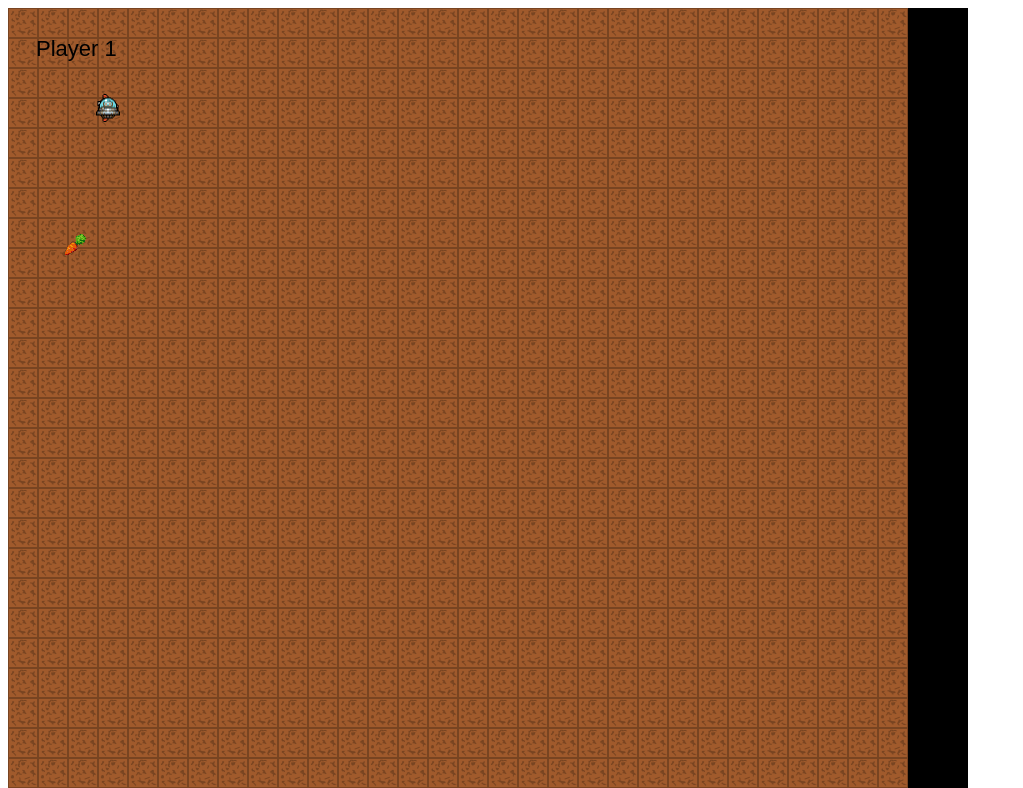
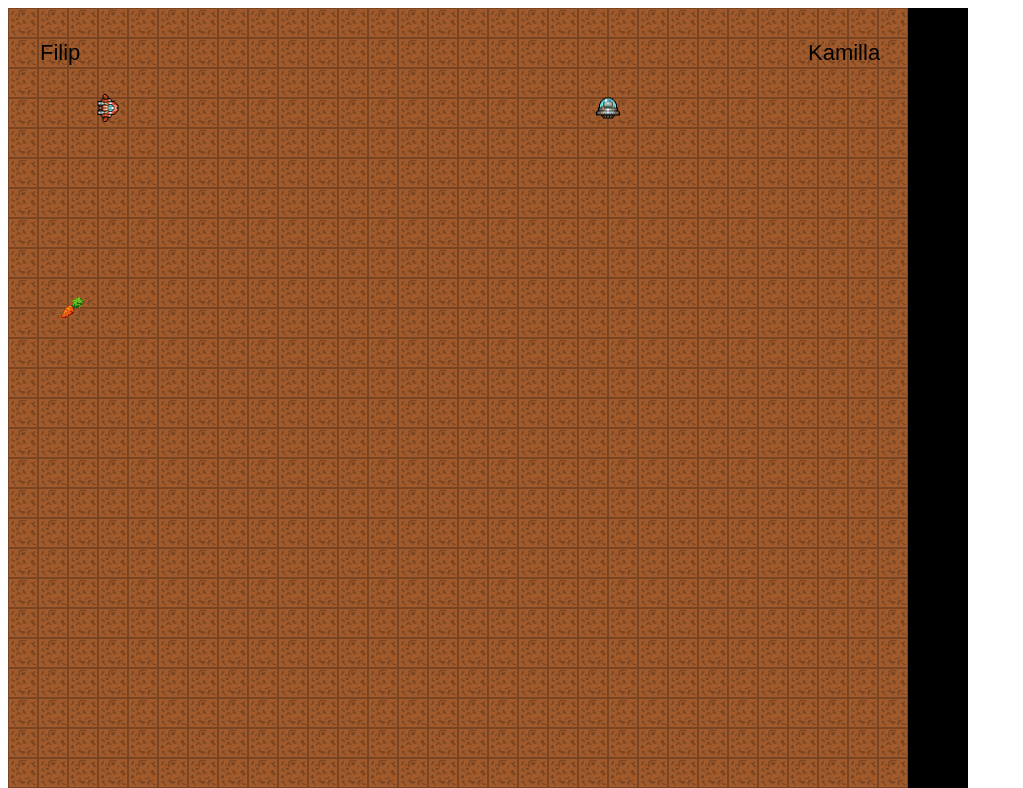
Before and after one commit to superfille/shooter, a website: page index.html in a window 1280 px wide. Shown: the top 788 px of the page, without its empty margins (0-1023 px from the left). Drawn offline with Linux system fonts and the light colour scheme; animation ran at ten frames a second.

Commit message:
Added player class

```diff
--- a/game/create.js
+++ b/game/create.js
@@ -7,75 +7,23 @@ function createMap() {
 }
 
 function createPlayer1() {
-	player1Weapon = game.add.weapon(30, 'player1bullet')
-
-	player1Weapon.bulletKillType = Phaser.Weapon.KILL_NEVER
-	player1Weapon.bulletCollideWorldBounds = true
-	player1Weapon.bulletGravity = 100
-	player1Weapon.bulletSpeed = 600
-	player1Weapon.bullets.setAll('body.bounce.x', 1);
-	player1Weapon.bullets.setAll('body.bounce.y', 1);
-	player1Weapon.fireRate = 100
-
-	player1 = game.add.sprite(100, 100, 'player1')
-
-	player1.anchor.set(0.5)
-
-	game.physics.arcade.enable(player1)
-	player1.body.collideWorldBounds = true
-
-	player1.body.drag.set(50)
-    player1.body.maxVelocity.set(200)
-
-	player1Weapon.trackSprite(player1, 0, 0, true)
-
-	cursors = game.input.keyboard.createCursorKeys()
-
-	player1FireButton = game.input.keyboard.addKey(Phaser.KeyCode.SPACEBAR)
-
-	player1Text =
-		game.add.text(28, 28, 'Player 1',
-			{
-				font: '22px Arial',
-				fill: '#000000',
-				align: 'center'
-			})
+	player1 = new Player(game, 'Filip', 'ship', 'green_ball', 'coin', 100, 100, 32, 32,
+		{
+			forward: Phaser.KeyCode.W,
+			left:    Phaser.KeyCode.A,
+			right:   Phaser.KeyCode.D,
+			fire:    Phaser.KeyCode.SPACEBAR
+		})
 }
 
 function createPlayer2() {
-	player2Weapon = game.add.weapon(30, 'player2bullet')
-
-	player2Weapon.bulletKillType = Phaser.Weapon.KILL_NEVER
-	player2Weapon.bulletCollideWorldBounds = true
-	player2Weapon.bulletGravity = 100
-	player2Weapon.bulletSpeed = 600
-	player2Weapon.bullets.setAll('body.bounce.x', 1);
-	player2Weapon.bullets.setAll('body.bounce.y', 1);
-	player2Weapon.fireRate = 100
-
-	player2 = game.add.sprite(100, 100, 'player2')
-
-	player2.anchor.set(0.5)
-
-	game.physics.arcade.enable(player2)
-	player2.body.collideWorldBounds = true
-
-	player2.body.drag.set(50)
-    player2.body.maxVelocity.set(200)
-
-	player2Weapon.trackSprite(player2, 0, 0, true)
-
-	cursors = game.input.keyboard.createCursorKeys()
-
-	player2FireButton = game.input.keyboard.addKey(Phaser.KeyCode.ALT)
-
-	player2Text =
-		game.add.text(900, 28, 'Player 2',
-			{
-				font: '22px Arial',
-				fill: '#000000',
-				align: 'center'
-			})
+	player2 = new Player(game, 'Kamilla', 'ufo', 'yellow_ball', 'coin', 600, 100, 800, 32,
+	{
+		forward: Phaser.KeyCode.UP,
+		left:    Phaser.KeyCode.LEFT,
+		right:   Phaser.KeyCode.RIGHT,
+		fire:    Phaser.KeyCode.CONTROL
+	})
 }
 
 function initAmmo() {
@@ -83,33 +31,13 @@ function initAmmo() {
 }
 
 function createAmmo() {
-	ammunition.create(getRandomInt(0, 900), getRandomInt(0, 900), 'ammo')
+	ammunition.create(getRandomInt(0, 850), getRandomInt(100, 850), 'ammo')
 }
 
 function getRandomInt(min, max) {
 	min = Math.ceil(min);
 	max = Math.floor(max);
 	return Math.floor(Math.random() * (max - min)) + min; //The maximum is exclusive and the minimum is inclusive
-}
-
-function initCoins() {
-	player1Coins = game.add.group()
-	player2Coins = game.add.group()
-}
-
-function createCoin(player) {
-	if(player === 1) {
-		player1Coins.children.length
-		let c = game.add.sprite(32 * player1Coins.children.length, 60, 'coin')
-		c.animations.add('walk')
-		c.animations.play('walk', 12, true)
-		player1Coins.add(c)
-	}else {
-		let c = game.add.sprite(820 + (32 * player2Coins.children.length), 60, 'coin')
-		c.animations.add('walk')
-		c.animations.play('walk', 12, true)
-		player2Coins.add(c)
-	}
 }
 
 function winText() {
@@ -129,7 +57,5 @@ function create() {
 	createMap()
 	createPlayer1()
 	createPlayer2()
-	winText()
 	initAmmo()
-	initCoins()
 }
--- a/game/globals.js
+++ b/game/globals.js
@@ -1,12 +1,6 @@
 let player1 = {}
-let player1Weapon = {}
-let player1FireButton = {}
-let player1Text = {}
 
 let player2 = {}
-let player2Weapon = {}
-let player2FireButton = {}
-let player2Text = {}
 
 let ammunition = {}
 
@@ -17,5 +11,3 @@ const reloadAmmoTime = 6000
 
 let map
 let groundLayer
-
-let cursors
--- /dev/null
+++ b/game/player.js
@@ -0,0 +1,95 @@
+const maxBullets = 50
+const bulletSpeed = 500
+const forwardVelocity = 500
+const angularVelocity = 300
+const coinsToShoot = 3
+
+function Player(game, name, playerSprite, bulletSprite, coinSprite, x, y, hudx, hudy, controlls) {
+	this.hud = {x: hudx, y: hudy}
+	this.coinSprite = coinSprite
+	this.name = name
+
+	this.weapon = game.add.weapon(maxBullets, bulletSprite)
+
+	this.weapon.bulletKillType = Phaser.Weapon.KILL_NEVER
+	this.weapon.bulletCollideWorldBounds = true
+	this.weapon.bulletSpeed = bulletSpeed
+	this.weapon.bullets.setAll('body.bounce.x', 1);
+	this.weapon.bullets.setAll('body.bounce.y', 1);
+
+	this.player = game.add.sprite(x, y, playerSprite)
+	this.player.anchor.set(0.5)
+
+	game.physics.arcade.enable(this.player)
+	this.player.body.collideWorldBounds = true
+
+	this.weapon.trackSprite(this.player, 0, 0, true)
+
+	this.text = game.add.text(hudx, hudy, this.name,{
+		font: '22px Arial',
+		fill: '#000000',
+		align: 'center'
+	})
+
+	this.controlls = {}
+	this.controlls.forward = game.input.keyboard.addKey(controlls.forward)
+	this.controlls.left = game.input.keyboard.addKey(controlls.left)
+	this.controlls.right = game.input.keyboard.addKey(controlls.right)
+	this.controlls.fire = game.input.keyboard.addKey(controlls.fire)
+
+	this.coins = game.add.group()
+
+	this.addCoin = function() {
+		let coin = game.add.sprite(this.hud.x + (32 * this.coins.children.length), this.hud.y + 30, 'coin')
+		coin.animations.add('walk')
+		coin.animations.play('walk', 12, true)
+		this.coins.add(coin)
+	}
+
+	this.shoot = function() {
+		if(this.coins.children.length === coinsToShoot) {
+			this.coins.removeAll()
+			this.weapon.fire()
+		}
+	}
+
+	this.update = function(game) {
+		this.player.body.velocity.x = 0
+		this.player.body.velocity.y = 0
+		this.player.body.angularVelocity = 0
+
+		if (this.controlls.left.isDown){
+			this.player.body.angularVelocity = -angularVelocity
+		} else if (this.controlls.right.isDown){
+			this.player.body.angularVelocity = angularVelocity
+		}
+
+		if (this.controlls.forward.isDown) {
+			game.physics.arcade.velocityFromAngle(this.player.angle, forwardVelocity, this.player.body.velocity)
+		}
+
+		if (this.controlls.fire.isDown){
+			this.shoot()
+		}
+	}
+
+	this.overlapEnemyBullet = function(game, enemyBullets) {
+		game.physics.arcade.overlap(this.player, enemyBullets, this.die, null, this)
+	}
+
+	this.die = function() {
+		console.log(this.name + " died")
+		//TODO: Add pixel explosion
+	}
+
+	this.overlapAmmunition = function(game, ammunition) {
+		game.physics.arcade.overlap(this.player, ammunition, this.addAmmunition, null, this)
+	}
+
+	this.addAmmunition = function(_, ammunition) {
+		ammunition.kill()
+		if(this.coins.children.length < 3) {
+			this.addCoin()
+		}
+	}
+}
--- a/game/preload.js
+++ b/game/preload.js
@@ -1,8 +1,8 @@
 function preload() {
-	game.load.image('player1', './game/assets/thrust_ship.png')
-	game.load.image('player2', './game/assets/ufo.png')
-	game.load.image('player1bullet', './game/assets/green_ball.png')
-	game.load.image('player2bullet', './game/assets/yellow_ball.png')
+	game.load.image('ship', './game/assets/thrust_ship.png')
+	game.load.image('ufo', './game/assets/ufo.png')
+	game.load.image('green_ball', './game/assets/green_ball.png')
+	game.load.image('yellow_ball', './game/assets/yellow_ball.png')
 	game.load.tilemap('tilemap', './game/assets/shooter-first.json', null, Phaser.Tilemap.TILED_JSON)
 	game.load.image('dirt', './game/assets/dirt.png')
 	game.load.image('ammo', './game/assets/carrot.png')
--- a/game/update.js
+++ b/game/update.js
@@ -1,7 +1,10 @@
 function update() {
-	updatePlayer1()
-	updatePlayer2()
 	ammunitionUpdate()
+	player1.update(game)
+	player2.update(game)
+
+	player1.overlapEnemyBullet(game, player2.weapon.bullets)
+	player2.overlapEnemyBullet(game, player1.weapon.bullets)
 }
 
 function ammunitionUpdate() {
@@ -13,88 +16,9 @@ function ammunitionUpdate() {
 		addAmmo = false
 	}
 
-	game.physics.arcade.overlap(player1, ammunition, player1AddAmmo, null)
-	game.physics.arcade.overlap(player2, ammunition, player2AddAmmo, null)
-}
 
-function player1AddAmmo(p1, ammo) {
-	ammo.kill()
-	if(player1Coins.children.length < 3) {
-		createCoin(1)
-	}
-}
-
-function player2AddAmmo(p2, ammo) {
-	ammo.kill()
-	if(player2Coins.children.length < 3) {
-		createCoin(2)
-	}
-}
-
-function updatePlayer1() {
-	player1.body.angularVelocity = 0
-    if (game.input.keyboard.isDown(Phaser.KeyCode.W)){
-        game.physics.arcade.accelerationFromRotation(
-			player1.rotation,
-			300,
-			player1.body.acceleration
-		)
-    }else{
-        player1.body.acceleration.set(0)
-    }
-
-    if (game.input.keyboard.isDown(Phaser.KeyCode.A)){
-        player1.body.angularVelocity = -300
-    }else if (game.input.keyboard.isDown(Phaser.KeyCode.D)){
-        player1.body.angularVelocity = 300
-    }else{
-        player1.body.angularVelocity = 0
-    }
-
-    if (player1FireButton.isDown){
-		if(player1Coins.children.length === 3) {
-			player1Coins.removeAll()
-			player1Weapon.fire()
-		}
-    }
-
-	game.physics.arcade.overlap(player1, player2Weapon.bullets, player1Dead, null)
-    //game.world.wrap(player1, 16)
-}
-
-function player1Dead() {
-	text.text = "Player 2 wins"
-}
-
-function updatePlayer2() {
-	player2.body.angularVelocity = 0
-    if(cursors.up.isDown) {
-        game.physics.arcade.accelerationFromRotation(
-			player2.rotation,
-			300,
-			player2.body.acceleration
-		)
-    }else {
-        player2.body.acceleration.set(0)
-    }
-
-    if(cursors.left.isDown) {
-        player2.body.angularVelocity = -300
-    }else if(cursors.right.isDown) {
-        player2.body.angularVelocity = 300
-    }else{
-        player2.body.angularVelocity = 0
-    }
-
-    if (player2FireButton.isDown) {
-		if(player2Coins.children.length === 3) {
-			player2Coins.removeAll()
-			player2Weapon.fire()
-		}
-	}
-
-	game.physics.arcade.overlap(player2, player1Weapon.bullets, player1Dead, null)
-    //game.world.wrap(player2, 16)
+	player1.overlapAmmunition(game, ammunition)
+	player2.overlapAmmunition(game, ammunition)
 }
 
 
--- a/index.html
+++ b/index.html
@@ -11,6 +11,7 @@
 
     <script src="game/globals.js"></script>
     <script src="game/preload.js"></script>
+    <script src="game/player.js"></script>
     <script src="game/create.js"></script>
     <script src="game/update.js"></script>
 
```
